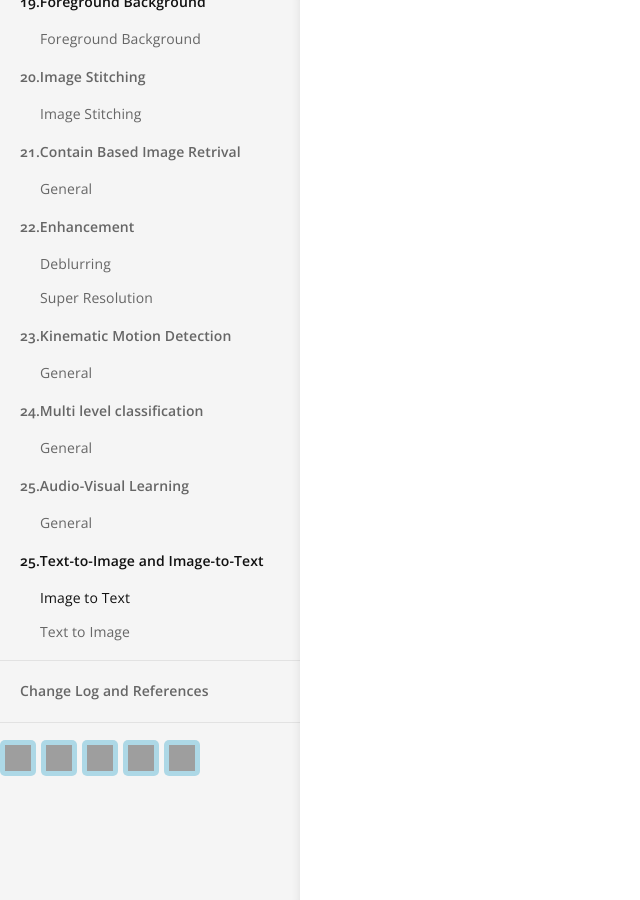
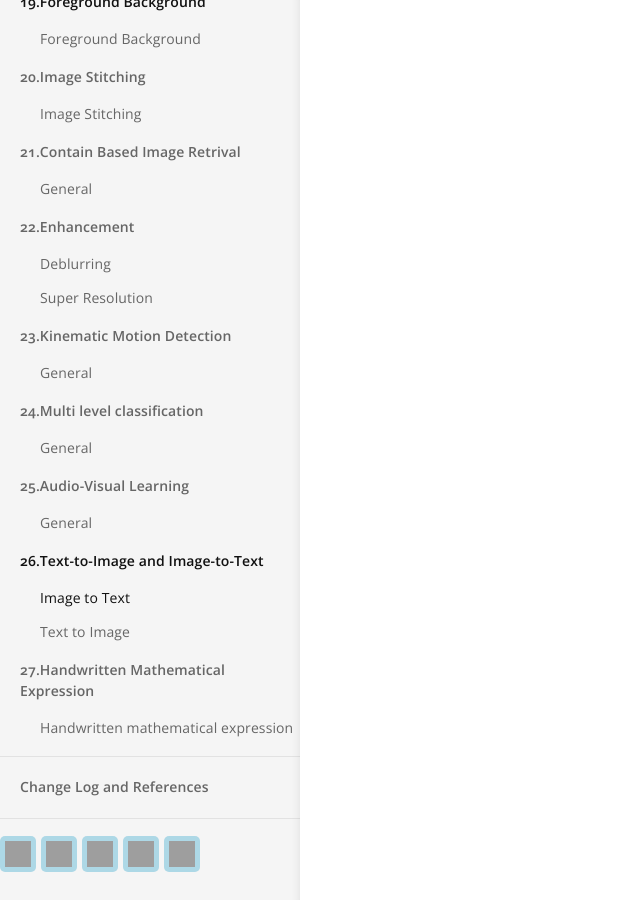
Before and after one commit to madanbaduwal/cv-datasets, a Jekyll site: the page built from _docs/26.Text-to-Image and Image-to-Text/image-to-text.md, in a window 1280 px wide and 900 px high, scrolled down 1964 px, cut to the strip 0-900 px from the top of the window. Shown: the whole strip, without its empty margins (0-640 px from the left). Built offline with Jekyll 4.4.1, drawn with Linux system fonts in a browser that asks for light colours; some of the changed text lies outside the part shown; grey boxes are pictures that could not be loaded.

Commit message:
handwritten mathematical expression added

```diff
--- a/_docs/26.Text-to-Image and Image-to-Text/image-to-text.md
+++ b/_docs/26.Text-to-Image and Image-to-Text/image-to-text.md
@@ -1,6 +1,6 @@
 ---
 title: Image to Text
-category: 25.Text-to-Image and Image-to-Text
+category: 26.Text-to-Image and Image-to-Text
 order: 1
 ---
 
--- /dev/null
+++ b/_docs/27.Handwritten Mathematical Expression/handwritten mathematical expression.md
@@ -0,0 +1,8 @@
+---
+title: Handwritten mathematical expression
+category: 27.Handwritten Mathematical Expression
+order: 1
+---
+
+
+# [CROHME](https://www.isical.ac.in/~crohme/CROHME_data.html)
```
Also changed, not shown: _docs/26.Text-to-Image and Image-to-Text/text-to-image.md (+1 -1 lines).
